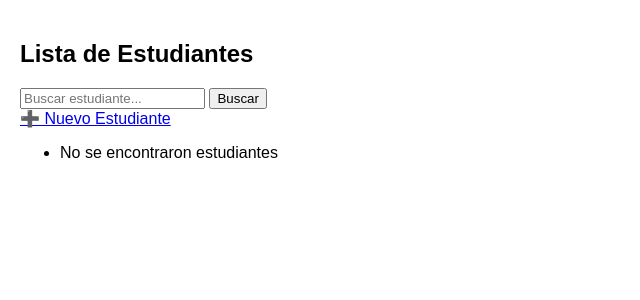
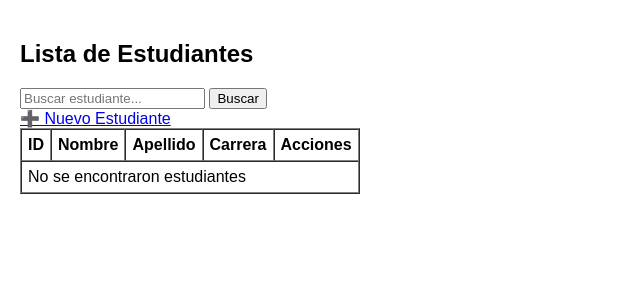
Before and after one commit to Emer-GO/MB5-Grupo2-Ejercicio3, a Django app: page /listar/ in a window 1280 px wide. Shown: the part 38-338 px from the top of the page, without its empty margins (0-640 px from the left). Run offline with Django 5.2, Linux system fonts and the light colour scheme; the visitor is signed in with stand-in values (Sample User, id 1); data that the repository does not hold is empty.

Commit message:
Vista en tablas

```diff
--- a/students/templates/students/student_list.html
+++ b/students/templates/students/student_list.html
@@ -12,15 +12,33 @@
 
 <a href="{% url 'student_create' %}">➕ Nuevo Estudiante</a>
 
-<ul>
-  {% for s in students %}
-    <li>
-      {{ s.nombre }} {{ s.apellido }} - {{ s.carrera }}
-      <a href="{% url 'student_update' s.id %}">Editar</a>
-      <a href="{% url 'student_delete' s.id %}">Eliminar</a>
-    </li>
-  {% empty %}
-    <li>No se encontraron estudiantes</li>
-  {% endfor %}
-</ul>
+<table border="1" cellpadding="6" cellspacing="0">
+  <thead>
+    <tr>
+      <th>ID</th>
+      <th>Nombre</th>
+      <th>Apellido</th>
+      <th>Carrera</th>
+      <th>Acciones</th>
+    </tr>
+  </thead>
+  <tbody>
+    {% for s in students %}
+      <tr>
+        <td>{{ s.id }}</td>
+        <td>{{ s.nombre }}</td>
+        <td>{{ s.apellido }}</td>
+        <td>{{ s.carrera }}</td>
+        <td>
+          <a href="{% url 'student_update' s.id %}">Editar</a> |
+          <a href="{% url 'student_delete' s.id %}">Eliminar</a>
+        </td>
+      </tr>
+    {% empty %}
+      <tr>
+        <td colspan="5">No se encontraron estudiantes</td>
+      </tr>
+    {% endfor %}
+  </tbody>
+</table>
 {% endblock %}
```
